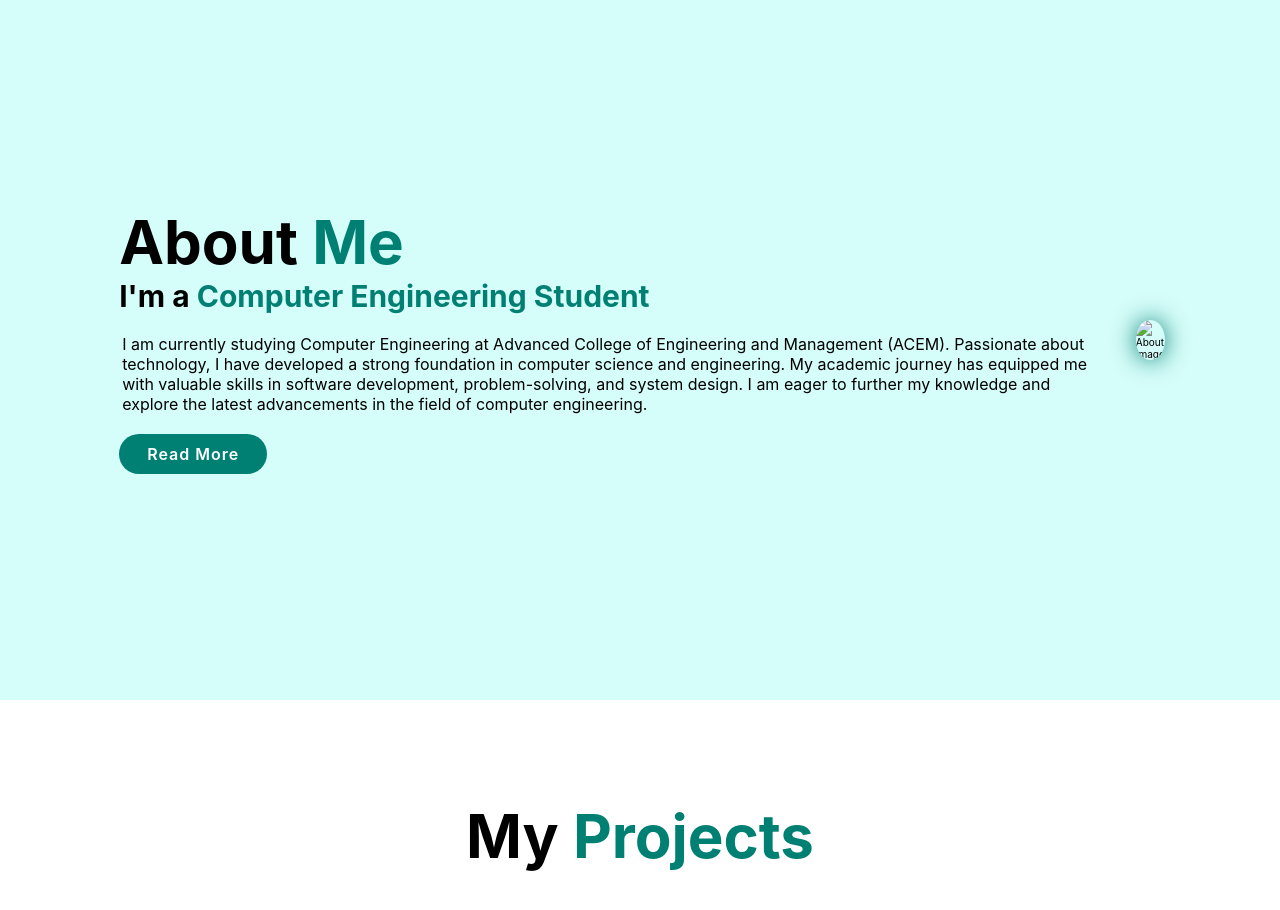
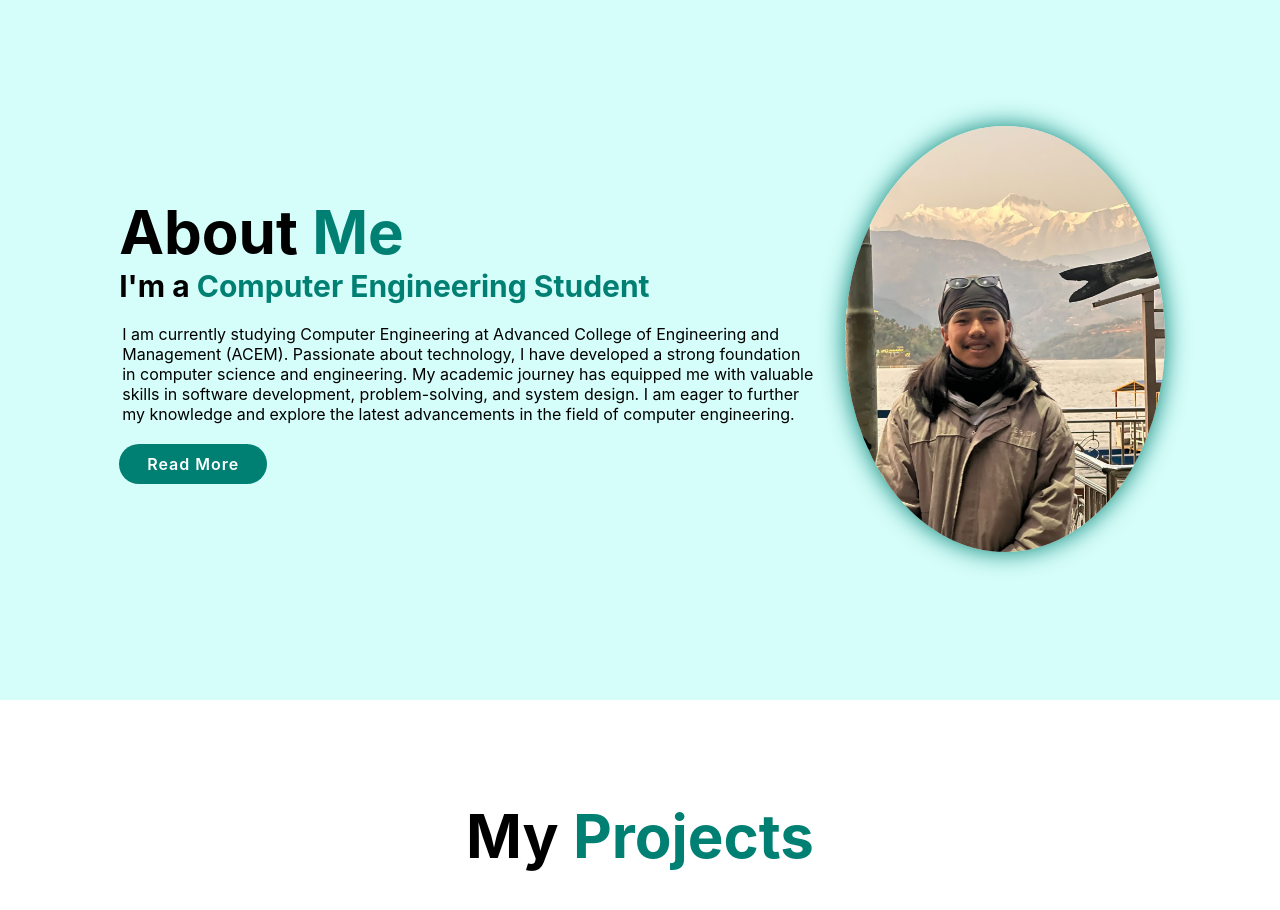
Before and after one commit to AleBipin/Portfolio, a plain HTML site: page index.html in a window 1280 px wide. Shown: the part 900-1810 px from the top of the page. Drawn offline with nearby package versions, Linux system fonts and the light colour scheme.

Commit message:
Update index.html

```diff
--- a/index.html
+++ b/index.html
@@ -68,7 +68,7 @@
             </div>
 
             <div class="about-img">
-                <img src="assests/hello.jpg" alt="About Image">
+                <img src="hello.jpg" alt="About Image">
             </div>
         </section>
 
```
